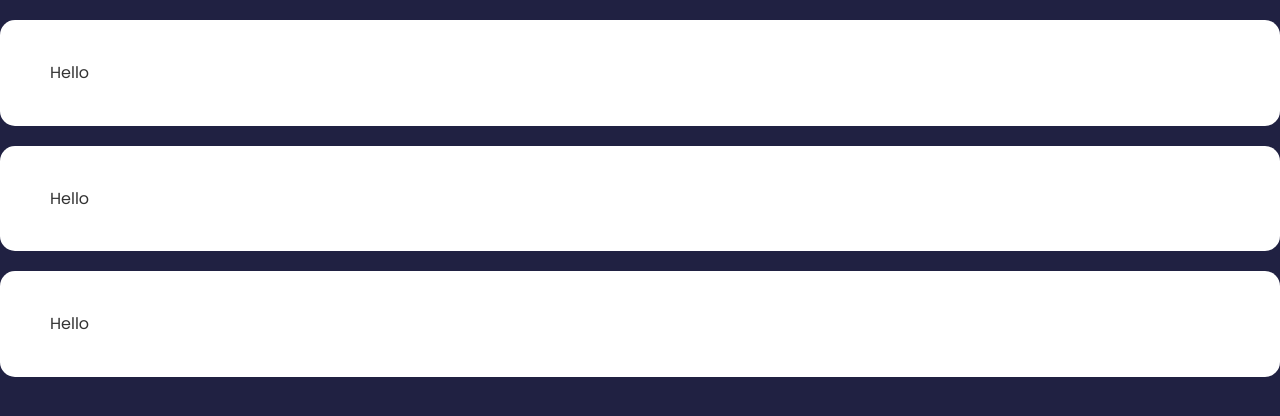
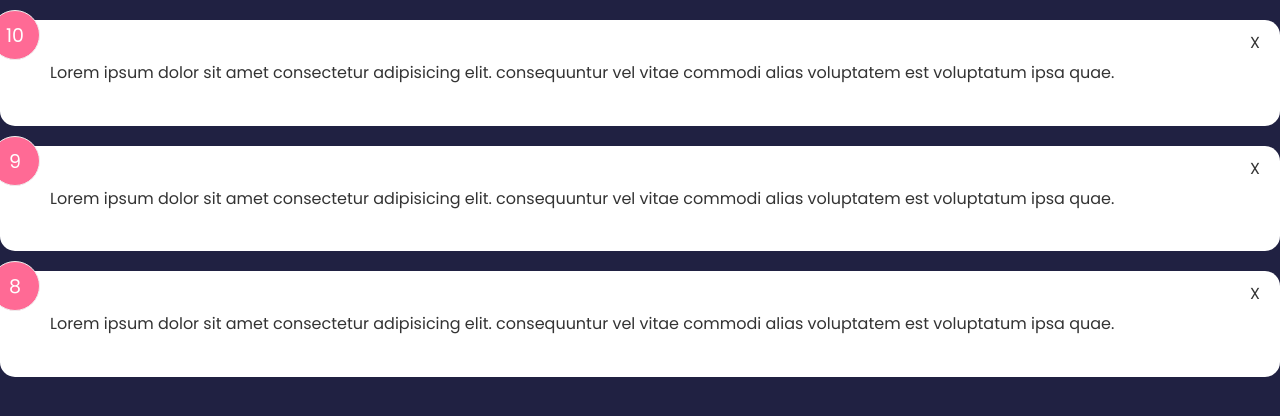
Before and after one commit to edgarbrignoni/svelte-feedback-app, a Svelte app: page / in a window 1280 px wide. Shown: the top 416 px of the page. Built offline with nearby package versions, Linux system fonts and the light colour scheme.

Commit message:
add info and style to FeedbackItem component

```diff
--- a/src/components/FeedbackItem.svelte
+++ b/src/components/FeedbackItem.svelte
@@ -3,4 +3,37 @@
     export let item;
 </script>
 
-<Card>Hello</Card>
+<Card>
+    <div class="num-display">
+        {item.rating}
+    </div>
+    <div class="close">X</div>
+    <p class="text-display">
+        {item.text}
+    </p>
+</Card>
+
+<style>
+    .num-display {
+        position: absolute;
+        top: -10px;
+        left: -10px;
+        width: 50px;
+        height: 50px;
+        background: #ff6a95;
+        color: #fff;
+        border: 1px #eee solid;
+        border-radius: 50%;
+        padding: 10px;
+        text-align: center;
+        font-size: 19px;
+    }
+    .close {
+        position: absolute;
+        top: 10px;
+        right: 20px;
+        cursor: pointer;
+        background: none;
+        border: none;
+    }
+</style>
```
